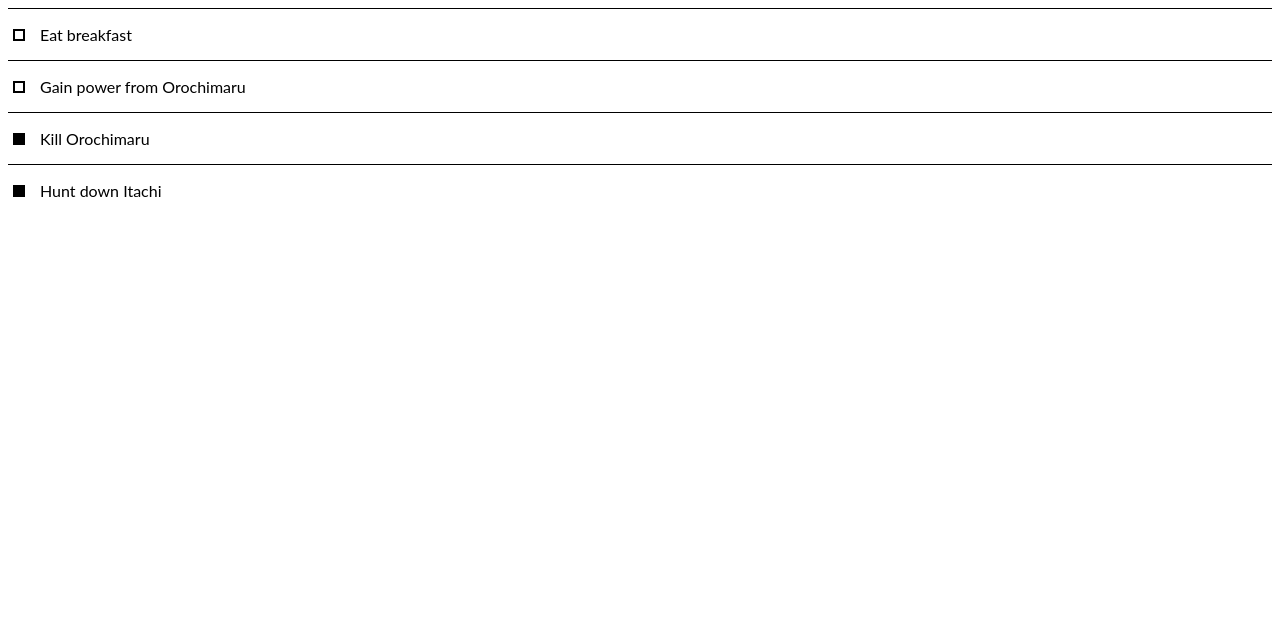
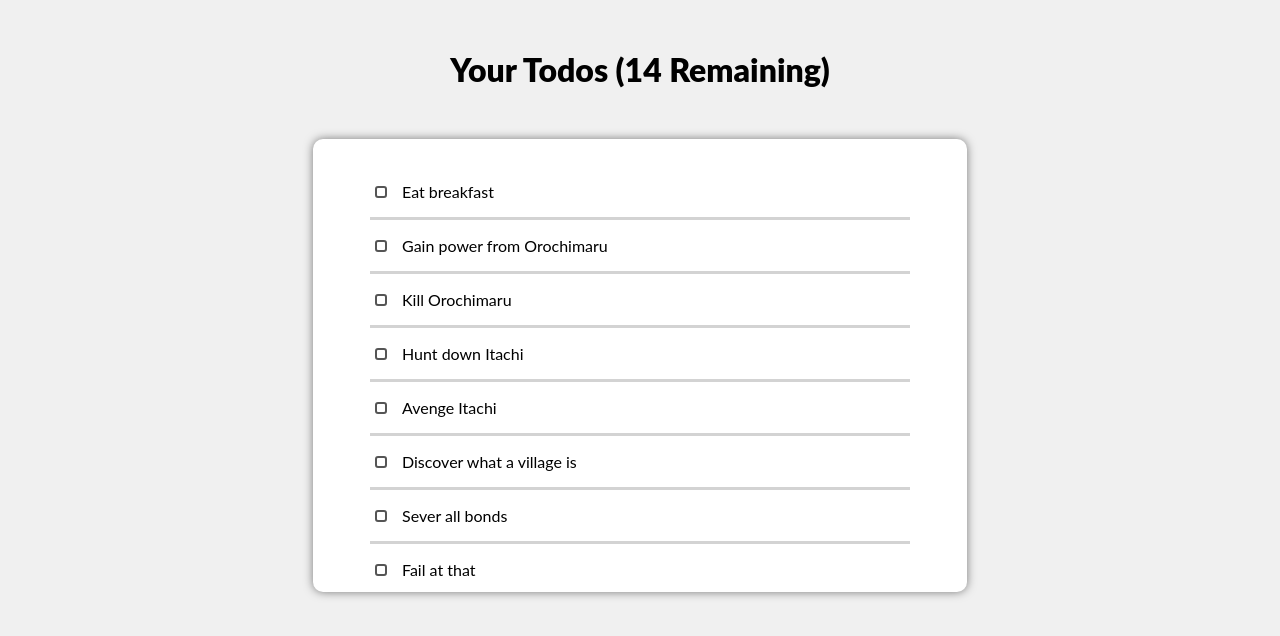
Before and after one commit to ali-hy/react-todo-list, a React (Create React App) app: page / in a window 1280 px wide. Shown: the top 636 px of the page. Built offline with nearby package versions, Linux system fonts and the light colour scheme.

Commit message:
1 binaries uploaded

```diff
--- a/src/App.js
+++ b/src/App.js
@@ -1,50 +1,89 @@
-import React from "react";
-import "./style.css";
+import React from 'react';
+import './style.css';
+
+var remaining = 14;
 
 function Task(props) {
   return (
-    <div className="task">
-      <button className="checkBox"
+    <div className="task" style={props.divStyle}>
+      <button
+        className="checkBox"
         onClick={() => props.onClick()}
-        style={props.style} ></button>
+        style={props.style}
+      />
       <p className="taskTitle">{props.taskTitle}</p>
-    </div>);
+    </div>
+  );
 }
 
-class Display extends React.Component {
+
+
+class TaskDisplayBox extends React.Component {
   constructor(props) {
-    super(props)
+    super(props);
     this.state = {
-      titles: ["Eat breakfast", "Gain power from Orochimaru", "Kill Orochimaru", "Hunt down Itachi"],
-      completion: ["white","white","black", "black"],
-      folder: [null, null, null, null],
-    }
+      titles: [
+        'Eat breakfast',
+        'Gain power from Orochimaru',
+        'Kill Orochimaru',
+        'Hunt down Itachi',
+        'Avenge Itachi',
+        'Discover what a village is',
+        'Sever all bonds',
+        'Fail at that',
+        'Lose arm',
+        'Become the best shadow hokage this village has ever seen',
+        'Marry Sakura',
+        'Investigate threats like Kaguya',
+        'Meet Sarada, your daughter',
+        'Train Boruto'
+      ],
+      completion: [],
+      folder: [null, null, null, null]
+    };
   }
-  checkUncheck(i){
+  checkUncheck(i) {
     let completion = this.state.completion.slice();
-    completion[i] = completion[i]=="black"? "white" : "black" ;
+    completion[i] = completion[i] == 'black' ? 'white' : 'black';
     this.setState({
-      completion: completion,
+      completion: completion
     });
-    console.log(completion);
+    remaining--;
   }
   renderTask(i) {
-    return (<Task taskTitle={this.state.titles[i]}
-      style={{ backgroundColor: this.state.completion[i], }}
-      onClick = {() => this.checkUncheck(i)}
-      />);
+    let style =
+      i > 0
+        ? {
+            background: this.state.completion[i]
+          }
+        : {
+            background: this.state.completion[i],
+            marginTop: '4px'
+          };
+    let divStyle = i > 0 ? {} : { border: 'none' };
+    return (
+      <Task
+        taskTitle={this.state.titles[i]}
+        style={style}
+        divStyle={divStyle}
+        onClick={() => this.checkUncheck(i)}
+      />
+    );
   }
+
   render() {
     let res = [];
     for (let i = 0; i < this.state.titles.length; i++) {
       res.push(this.renderTask(i));
     }
-    return (res);
+    return <div className="taskDisplayBox">{res}</div>;
   }
 }
 
+function Title(props) {
+  return <h1 className = 'Title'>Your Todos ({props.remaining} Remaining)</h1>;
+}
+
 export default function App() {
-  return (
-    <Display />
-  );
+  return <> <Title remaining= {remaining}/> <TaskDisplayBox /> </>;
 }
--- a/src/style.css
+++ b/src/style.css
@@ -1,17 +1,73 @@
-h1, p {
+h1,
+p {
   font-family: Lato;
 }
-.task{
-  border-top: 1px solid black;
-  width: 100%;
-  padding-bottom: 0; margin-bottom: 0;
+
+body,html{
+  height: 100%;
+  margin: 0;
 }
-.checkBox{
-  border: 2px solid black;
-  padding: 0; width: 12px; height:12px;
+body{
+  background: rgb(240, 240, 240);
+}
+
+/*Title*/
+.Title {
+  margin: 50px auto;
+  text-align: center;
+  font-weight: 900;
+}
+
+/*TASK FORMAT*/
+.task {
+  border-top: 3px solid lightgray;
+  width: 90%;
+  margin: auto;
+  padding-bottom: 0;
+  margin-bottom: 0;
+}
+.checkBox {
+  border: 2px solid #555;
+  border-radius: 3px;
+  padding: 0;
+  width: 12px;
+  height: 12px;
   margin: 20px 15px 2px 5px;
   float: left;
+  background: white;
 }
-.taskTitle{
+.taskTitle {
   color: black;
 }
+
+/*DISPLAY OF TASKS*/
+.taskDisplayBox {
+  background: white;
+  padding: 20pt;
+  border-radius: 10px;
+  position: relative;
+  width: 85%; max-width: 600px;
+  height: 400px;
+  overflow-y: scroll;
+  margin: auto;
+  filter: drop-shadow(0 0 5px #777);
+}
+
+    /*SCROLLBAR*/
+.taskDisplayBox::-webkit-scrollbar{
+  position: relative;
+  width: 5px;
+}
+.taskDisplayBox::-webkit-scrollbar-track{
+  position: relative;
+  background:transparent;
+  margin-top: 20px;
+  margin-bottom: 20px;
+}
+.taskDisplayBox::-webkit-scrollbar-thumb{
+  background:#ccc;
+  border-radius: 15px;
+}
+.taskDisplayBox::-webkit-scrollbar-thumb:hover{
+  background:#777;
+}
```
Also changed, not shown: src/checkMark.png (added).
